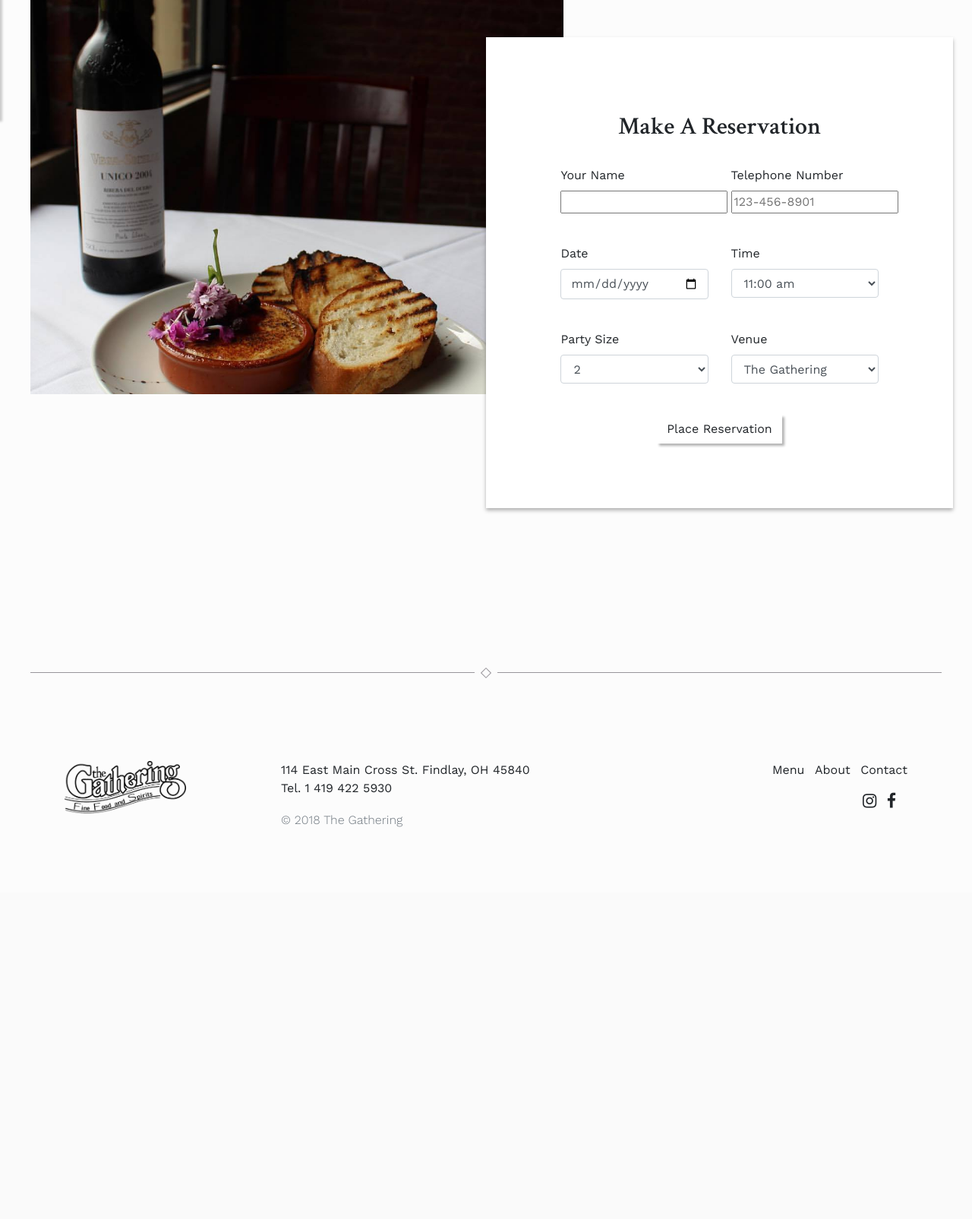
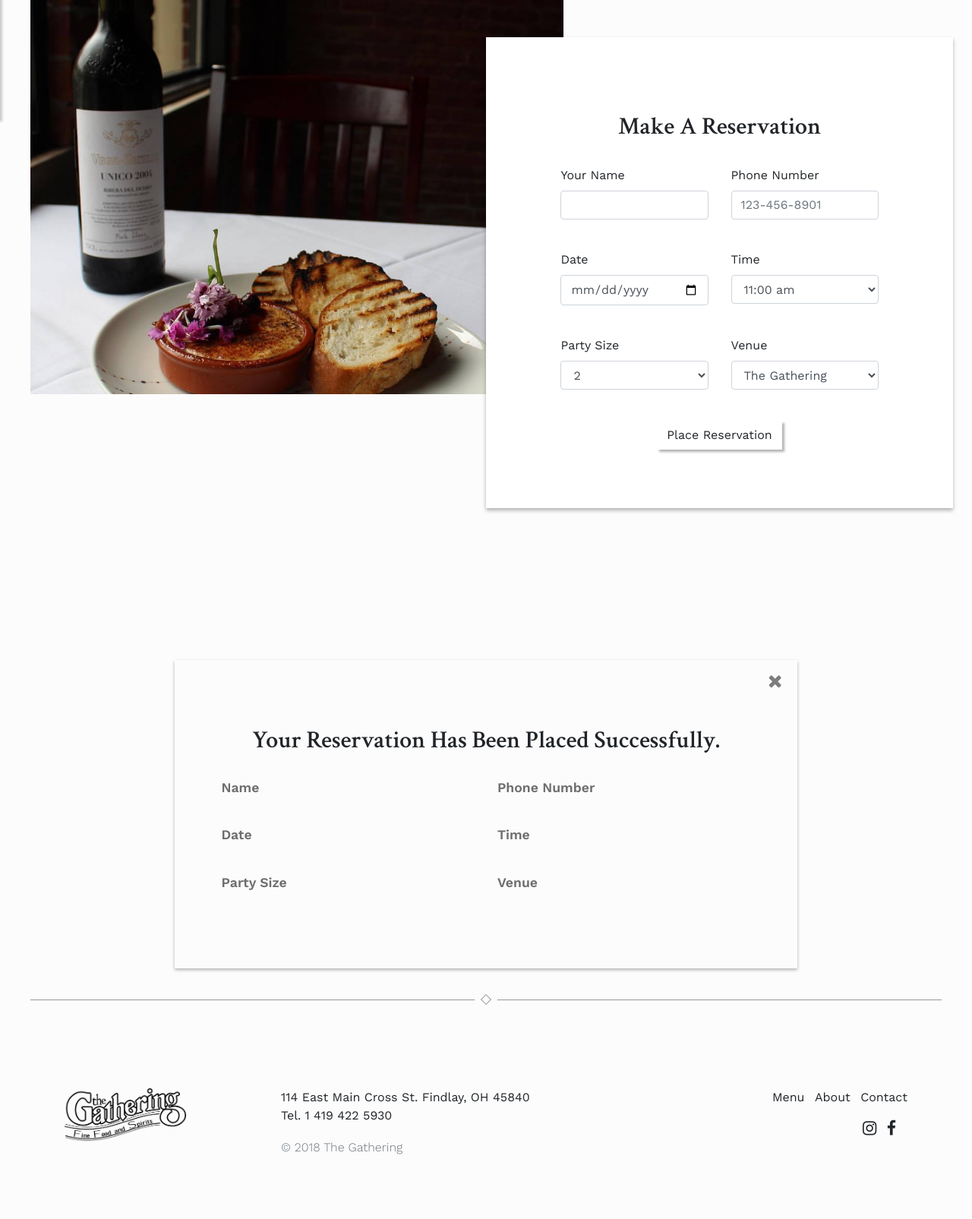
Before and after one commit to JustinLaureano/Portfolio, a Django app: page /the_gathering/reservations/ in a window 1280 px wide. Shown: the part 643-2248 px from the top of the page at 76% size. Before the commit the page ends 1732 px from the top, so only its background shows below. Run offline with Django 3.2, Linux system fonts and the light colour scheme; some libraries are stand-ins or nearby versions.

Commit message:
modified reservation form

```diff
--- a/the_gathering/static/css/style.css
+++ b/the_gathering/static/css/style.css
@@ -359,7 +359,6 @@ hr .sign-up {
     border-radius: 50%;
     margin-right: 10px;
     margin-left: 10px;
-
 }
 
 .carousel-indicators .active {
@@ -474,6 +473,18 @@ hr .sign-up {
     background-color: rgba(0, 0, 0, 0.6);
 }
 
+#confirmation {
+    box-shadow: 0px 2px 4px rgba(0, 0, 0, 0.3);
+    padding: 5%;
+}
+
+.close {
+    position: absolute;
+    text-align: center;
+    top: 15px;
+    right: 20px;
+}
+
 footer {
     margin-top: 100px;
 }
@@ -540,6 +551,14 @@ footer {
     #about-history-right p {
         font-size: .75em;
     }
+
+    label {
+        font-size: .9em;
+    }
+
+    .form-control {
+        font-size: .8em;
+    }
 }
 
 @media (max-width: 1080px) {
--- a/the_gathering/templates/the_gathering/reservations.html
+++ b/the_gathering/templates/the_gathering/reservations.html
@@ -25,28 +25,28 @@
                 </div>
             </div>
             <div class="row">
-                <div class="col-md-6">
+                <div class="col-lg-6">
                     <div class="form-group">
                         <label for="reservation-name">Your Name</label>
-                        <input type="text" id="reservation-name" required>
+                        <input type="text" id="reservation-name" class="form-control" required>
                     </div>
                 </div>
-                <div class="col-md-6">
+                <div class="col-lg-6">
                     <div class="form-group">
-                        <label for="reservation-phone">Telephone Number</label>
-                        <input type="tel" id="reservation-phone" placeholder="123-456-8901" required>
+                        <label for="reservation-phone">Phone Number</label>
+                        <input type="tel" id="reservation-phone" class="form-control" placeholder="123-456-8901" required>
                     </div>
                 </div>
             </div>
 
             <div class="row">
-                <div class="col-md-6">
+                <div class="col-lg-6">
                     <div class="form-group">
                         <label for="reservation-date">Date</label>
                         <input type="date" id="reservation-date" class="form-control" name="date" required/>
                     </div>
                 </div>
-                <div class="col-md-6">
+                <div class="col-lg-6">
                     <div class="form-group">
                         <label for="reservation-time">Time</label>
                         <select class="form-control" id="reservation-time" required>
@@ -88,7 +88,7 @@
             </div>
 
             <div class="row">
-                <div class="col-md-6">
+                <div class="col-lg-6">
                     <div class="form-group">
                         <label for="reservation-size">Party Size</label>
                         <select class="form-control" id="reservation-size" required>
@@ -107,7 +107,7 @@
                         </select>
                     </div>
                 </div>
-                <div class="col-md-6">
+                <div class="col-lg-6">
                     <div class="form-group">
                         <label for="reservation-size">Venue</label>
                         <select class="form-control" id="reservation-venue" required>
@@ -126,4 +126,50 @@
     </div>
 </div> <!-- End Reservation Field -->
 
+<div class="row">
+    <div class="col-sm-8 offset-sm-2" id="confirmation">
+        <div class="row">
+            <div class="close">
+                <i class="fa fa-times"></i>
+            </div>
+        </div>
+
+        <div class="row">
+            <div class="col-12 text-center">
+                <h2>Your Reservation Has Been Placed Successfully.</h2>
+            </div>
+        </div>
+        <div class="row">
+            <div class="col-md-6">
+                <h5>Name</h5>
+                <p id="confirmation-name"></p>
+            </div>
+            <div class="col-md-6">
+                <h5>Phone Number</h5>
+                <p id="confirmation-number"></p>
+            </div>
+        </div>
+        <div class="row">
+            <div class="col-md-6">
+                <h5>Date</h5>
+                <p id="confirmation-date"></p>
+            </div>
+            <div class="col-md-6">
+                <h5>Time</h5>
+                <p id="confirmation-time"></p>
+            </div>
+        </div>
+        <div class="row">
+            <div class="col-md-6">
+                <h5>Party Size</h5>
+                <p id="confirmation-size"></p>
+            </div>
+            <div class="col-md-6">
+                <h5>Venue</h5>
+                <p id="confirmation-venue"></p>
+            </div>
+        </div>
+    </div>
+</div>
+
 {% endblock %}
```
